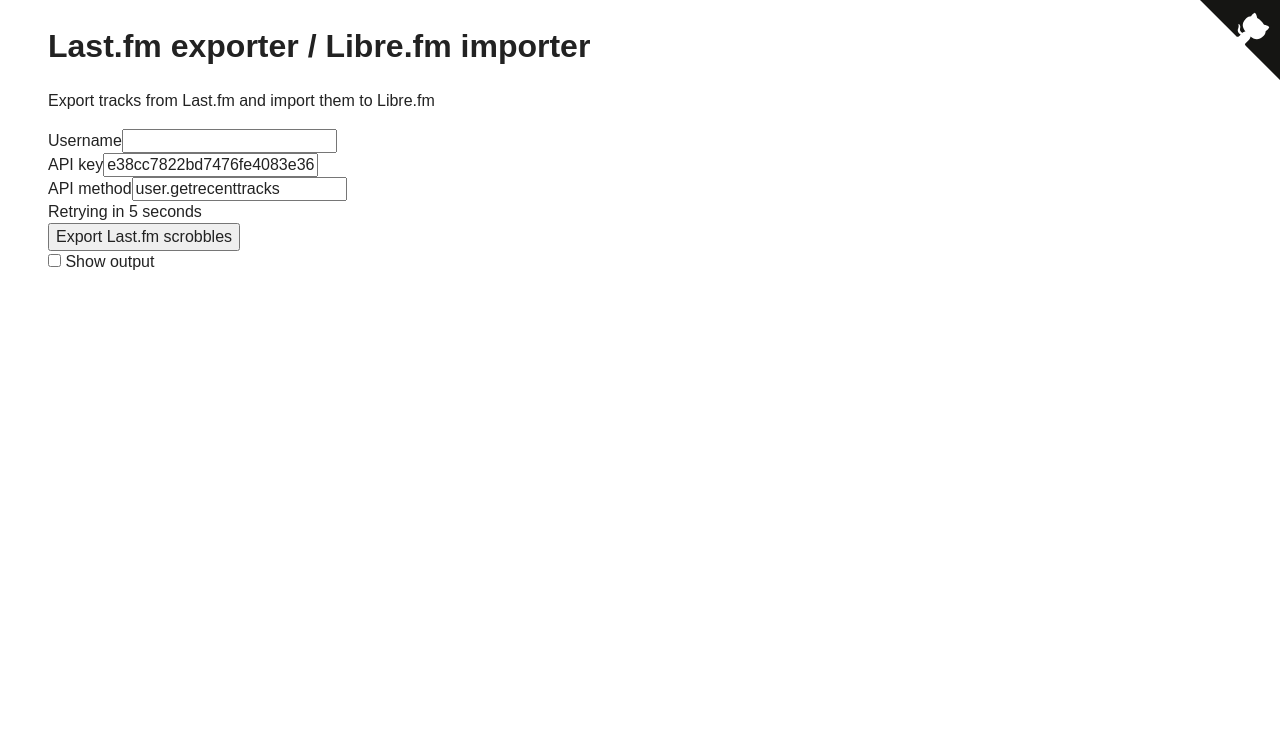
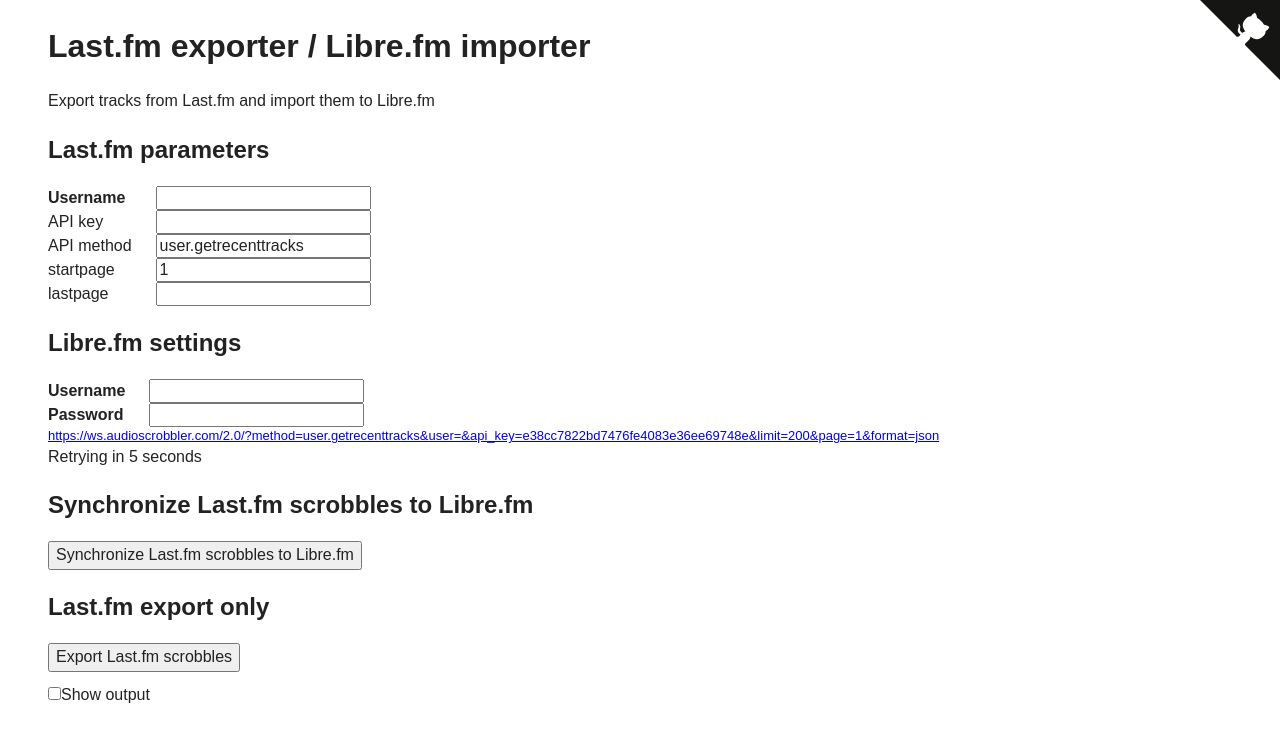
Before and after one commit to digitalheir/lastfm-to-librefm-exporter, a React app: page / in a window 1280 px wide. Both pictures are taken after a click on the button "Export Last.fm scrobbles". Shown: the top 742 px of the page. Built offline with nearby package versions, Linux system fonts and the light colour scheme; no server answers.

Commit message:
Implement further

```diff
--- a/css/app.css
+++ b/css/app.css
@@ -6,3 +6,38 @@
     display: block;
     width: 100%;
 }
+
+.btn-export {
+    margin: 0 0 12px 0;
+}
+
+.status {
+    margin: 0 0 12px 0;
+}
+
+.status-line-url {
+    color: grey;
+    text-decoration: none;
+    font-size: small;
+}
+
+.label-input-empty {
+    font-weight: bold;
+}
+
+.api-parameters {
+    display: table;
+}
+
+.api-parameter {
+    display: table-row;
+}
+
+.api-parameter-label {
+    display: table-cell;
+}
+
+.api-parameter-input {
+    margin: 0 24px;
+    display: table-cell;
+}
--- /dev/null
+++ b/src/components/ApiParameter.tsx
@@ -0,0 +1,33 @@
+import * as React from "react";
+import {StatelessComponent} from "react";
+
+function classNameInput(value: any) {
+    return value ? "label-input-set" : "label-input-empty";
+}
+
+interface ApiParameterProps {
+    defaultValue: string;
+    type?: string;
+    currentValue: any;
+    title: string;
+    htmlFor: string;
+    onChange: (e: any) => any;
+}
+
+export const ApiParameter: StatelessComponent<ApiParameterProps> = ({
+                                                                        defaultValue,
+                                                                        currentValue,
+                                                                        type,
+                                                                        title,
+                                                                        htmlFor,
+                                                                        onChange,
+                                                                    }) =>
+    <div className="api-parameter">
+        <label className={"api-parameter-label " + classNameInput(currentValue)}
+               htmlFor={htmlFor}>{title}</label>
+        <input className="api-parameter-input"
+               defaultValue={defaultValue}
+               type={type || "text"}
+               name={htmlFor}
+               onChange={onChange}/>
+    </div>;
--- a/src/components/App.tsx
+++ b/src/components/App.tsx
@@ -1,92 +1,78 @@
 import * as React from "react";
+import {ApiParameter} from "./ApiParameter";
+import {StatusLine} from "./StatusLine";
+import {parseRawScrobble} from "../parse_track";
+import {apiMethodDefault, createUrl} from "../lastfm";
+import {createRequest} from "../fetch-url";
 
 // import {SearchContainer} from "./Search";
 // import {SearchResults} from "./SearchResults";
 
-const parseNameMbid = (obj: any | undefined) => obj ? ({
-    name: obj["#text"] || undefined,
-    mbid: obj.mbid || undefined,
-}) : undefined;
-
-const parseArtist = (obj) => parseNameMbid(obj);
-const parseAlbum = (obj) => parseNameMbid(obj);
 
 interface State {
     retrying: number;
     startpage: number;
-    url: string | undefined;
+    url: string | null;
     api_key: string;
     showJson: boolean;
     userLastFm: string;
     api_method: string;
     scrobbles: string[];
     totalPages: number;
-    errorMessage: string | undefined;
-    xhr: XMLHttpRequest | undefined;
+    errorMessage: string | null;
+    xhr: XMLHttpRequest | null;
+    libreUsername: string;
+    librePassword: string;
 }
 
 interface Props {
 }
 
-const baseurl = 'https://ws.audioscrobbler.com/2.0/?';
-const settings = (username: string,
-                  startpage: number,
-                  api_key: string,
-                  tracktype: string) => {
-    // "libre.fm":
-// baseurl = 'http://alpha.libre.fm/2.0/?'
-// urlvars = dict(method='user.get%s' % tracktype,
-//     api_key=('lastexport.py-%s' % __version__).ljust(32, '-'),
-//     user=username,
-//     page=startpage,
-//     limit=200)
-
-// elif server == "last.fm":
-    return {
-        method: `user.get${tracktype}`,
-        api_key,
-        user: username,
-        page: startpage,
-        limit: 50,
-    }
-// else:
-// if server[:7] != 'http://':
-// server = 'http://%s' % server
-// baseurl = server + '/2.0/?'
-// urlvars = {method: `user.get${tracktype}`,
-//     api_key=('lastexport.py-%s' % __version__).ljust(32, '-'),
-//     user=username,
-//     page=startpage,
-//     limit=200)
-};
-
-const ErrorMessage: React.StatelessComponent<{ errorMessage: string | undefined, retrying: number }> = ({errorMessage, retrying}) =>
-    errorMessage ? <div className="status-line">{errorMessage}<br/>Retrying in {retrying} seconds</div>
-        : <div className="status-line">Retrying in {retrying} seconds</div>;
-
-const StatusLine: React.StatelessComponent<{
-    errorMessage: string | undefined,
-    url: string | undefined,
-    scrobbleNum: number,
-    retrying: number
-}> = ({errorMessage, url, retrying, scrobbleNum}) =>
-    retrying > 0 ? <ErrorMessage errorMessage={errorMessage} retrying={retrying}/>
-        : url ? <div className="status-line">Fetching <a href={url}>{url}</a></div>
-        : retrying === -200 ? <div className="status-line">Received {scrobbleNum} tracks</div>
-            : <div className="status-line"/>;
+// const settings = (username: string,
+//                   startpage: number,
+//                   api_key: string,
+//                   tracktype: string) => {
+//     // "libre.fm":
+// // baseurl = 'http://alpha.libre.fm/2.0/?'
+// // urlvars = dict(method='user.get%s' % tracktype,
+// //     api_key=('lastexport.py-%s' % __version__).ljust(32, '-'),
+// //     user=username,
+// //     page=startpage,
+// //     limit=200)
+//
+// // elif server == "last.fm":
+//     return {
+//         method: `user.get${tracktype}`,
+//         api_key,
+//         user: username,
+//         page: startpage,
+//         limit: 50,
+//     };
+// // else:
+// // if server[:7] != 'http://':
+// // server = 'http://%s' % server
+// // baseurl = server + '/2.0/?'
+// // urlvars = {method: `user.get${tracktype}`,
+// //     api_key=('lastexport.py-%s' % __version__).ljust(32, '-'),
+// //     user=username,
+// //     page=startpage,
+// //     limit=200)
+// };
 
 export class App extends React.PureComponent<Props, State> {
     state = {
+        libreUsername: "",
+        librePassword: "",
         api_key: "e38cc7822bd7476fe4083e36ee69748e",
-        api_method: "user.getrecenttracks",
+        api_method: apiMethodDefault,
         userLastFm: "",
         scrobbles: [],
         startpage: 1,
         totalPages: -1,
         retrying: -1,
-        url: undefined,
-        errorMessage: undefined,
-        xhr: undefined,
+        url: null,
+        errorMessage: null,
+        xhr: null,
         showJson: false,
     };
 
@@ -94,10 +80,24 @@
         if (timeout > 0) {
             setTimeout(() => {
                 if (this.state.url === url)
-                    this.actuallyFetch(url, cb, timeout)
-            }, timeout * 1000)
+                    this.actuallyFetch(url, cb, timeout);
+            }, timeout * 1000);
         } else {
             this.actuallyFetch(url, cb);
+        }
+    }
+
+    private onErrorFetch(cb: (totalPages: number, res: any, err: any) => any,
+                         url: string,
+                         retry: boolean,
+                         errorMessage?: string,
+                         timeout: number = -1) {
+        const waitTime = retry ? timeout > 0 ? timeout * 2 : 5 : -1;
+        this.setState({
+            retrying: waitTime, errorMessage
+        });
+        if (retry) {
+            this.fetchUrl(url, cb, waitTime);
         }
     }
 
@@ -106,78 +106,66 @@
             retrying: -1,
             url,
         });
-        const req = new XMLHttpRequest();
-        req.overrideMimeType("application/json");
-        req.open('GET', url, true);
-        const onError1 = (retry: boolean, errorMessage?: string) => {
-            const waitTime = retry ? timeout > 0 ? timeout * 2 : 5 : -1;
-            this.setState({
-                retrying: waitTime,
-                errorMessage
-            });
-            if (retry) {
-                this.fetchUrl(url, cb, waitTime)
-            }
-        };
-        req.onload = () => {
+        const onError1 = (retry: boolean, err?: string) => this.onErrorFetch(cb, url, retry, err, timeout);
+        const req = createRequest(url, () => {
             const res = JSON.parse(req.responseText);
             if (url === this.state.url) {
                 // console.log(url);
                 // console.log(this.state.url);
                 if (res.hasOwnProperty("error")) {
-                    onError1(true, res.message as string);
+                    onError1(res.message !== "User not found", res.message as string);
                 } else {
                     const recenttracks = res.recenttracks;
                     if (recenttracks) {
                         const tracks = recenttracks.track;
                         if (tracks && tracks.length) {
-                            cb(recenttracks["@attr"].totalPages as number / 20,
-                                tracks.map(track => ({
-                                    artist: parseArtist(track.artist),
-                                    name: track.name || undefined,
-                                    mbid: track.mbid || undefined,
-                                    album: parseAlbum(track.album),
-                                    uts: (track.date && track.date.uts) || undefined,
-                                })), null);
+                            cb(recenttracks["@attr"].totalPages as number, tracks.map(parseRawScrobble), null);
                         } else onError1(false, "No tracks found");
                     } else onError1(false, "No tracks found");
                 }
             }
-        };
-        req.onerror = () => {
+        }, () => {
             if (url === this.state.url) {
                 onError1(true);
             }
-        };
+        });
         req.send(null);
     }
 
     startExportJson() {
+        const currentRequest = this.state.xhr;
+        if (currentRequest) currentRequest.abort();
         this.setState({
+            errorMessage: null,
+            url: null,
+            xhr: null,
             scrobbles: []
         });
         this.startExportJsonPage(this.state.startpage);
     }
 
     startExportJsonPage(startpage: number) {
-        const url = `${baseurl}method=${this.state.api_method}&user=${this.state.userLastFm}&api_key=${this.state.api_key}&limit=200&page=${startpage}&format=json`;
+        const url = createUrl(this.state.api_method, this.state.userLastFm, this.state.api_key, startpage);
         const currentRequest = this.state.xhr;
         if (currentRequest) currentRequest.abort();
         this.setState({
             startpage,
             url,
-            xhr: undefined,
+            xhr: null,
         });
+        // noinspection JSUnusedLocalSymbols
         this.fetchUrl(url, (totalPages, res, err) => {
             if (res) {
                 if (url === this.state.url) {
+                    const totalPages1 = isFinite(this.state.totalPages) && this.state.totalPages > 0 ? this.state.totalPages : totalPages;
                     this.setState({
-                        totalPages: totalPages,
+                        totalPages: totalPages1,
                         url: undefined,
                         retrying: -200,
                         scrobbles: this.state.scrobbles.concat(res)
                     });
-                    if (startpage < totalPages) {
+                    if (startpage < totalPages1) {
+                        // console.log(`${startpage} < ${totalPages1}`);
                         this.startExportJsonPage(startpage + 1);
                     }
                 }
@@ -187,48 +175,108 @@
 
     render() {
         return <div id="app-root">
-            <div>
-                <label htmlFor="username-lastfm">Username</label>
-                <input type="text" defaultValue={this.state.userLastFm} name="username-lastfm" onChange={(e => {
+            <section>
+                <h2>Last.fm parameters</h2>
+                <div className="api-parameters">
+                    <ApiParameter
+                        currentValue={this.state.userLastFm}
+                        defaultValue=""
+                        title="Username"
+                        htmlFor="username-lastfm"
+                        onChange={e => {
                             this.setState({userLastFm: e.target.value});
+                        }}/>
+                    <ApiParameter
+                        currentValue={this.state.api_key}
+                        defaultValue=""
+                        title="API key"
+                        htmlFor="api-key-lastfm"
+                        onChange={e => {
+                            this.setState({api_key: e.target.value});
+                        }}/>
+                    <ApiParameter
+                        currentValue={this.state.api_method}
+                        defaultValue={apiMethodDefault}
+                        title="API method"
+                        htmlFor="api-method-lastfm"
+                        onChange={e => {
+                            this.setState({api_method: e.target.value});
+                        }}/>
+                    <ApiParameter
+                        currentValue={this.state.startpage}
+                        defaultValue="1"
+                        title="startpage"
+                        htmlFor="api-startpage-lastfm"
+                        onChange={(e => {
+                            const parseInt1 = parseInt(e.target.value);
+                            const startpage = isFinite(parseInt1) ? parseInt1 : Infinity;
+                            this.setState({startpage});
+                        })}
+                    />
+                    <ApiParameter
+                        htmlFor="api-lastpage-lastfm"
+                        title="lastpage"
+                        defaultValue=""
+                        currentValue={this.state.totalPages}
+                        onChange={(e => {
+                            const parseInt1 = parseInt(e.target.value);
+                            this.setState({totalPages: isFinite(parseInt1) ? parseInt1 : Infinity});
                         })}/>
                 </div>
-            <div>
-                <label htmlFor="api-key-lastfm">API key</label>
-                <input defaultValue={this.state.api_key} type="text" name="api-key-lastfm" onChange={(e => {
-                    this.setState({api_key: e.target.value});
+            </section>
+
+
+            <section>
+                <h2>Libre.fm settings</h2>
+                <div className="api-parameters">
+                    <ApiParameter
+                        htmlFor="api-username-libre"
+                        title="Username"
+                        defaultValue=""
+                        currentValue={this.state.libreUsername}
+                        onChange={(e => {
+                            const libreUsername = e.target.value;
+                            this.setState({libreUsername});
+                        })}/>
+                    <ApiParameter
+                        htmlFor="api-password-libre"
+                        type="password"
+                        title="Password"
+                        defaultValue=""
+                        currentValue={this.state.librePassword}
+                        onChange={(e => {
+                            const librePassword = e.target.value;
+                            this.setState({librePassword});
                         })}/>
                 </div>
+            </section>
+
+            <StatusLine {...this.state} scrobbleNum={this.state.scrobbles.length}/>
+
+            <section>
+                <h2>Synchronize Last.fm scrobbles to Libre.fm</h2>
+                <button onClick={() => {
+                    alert("TODO: iomplement");
+                }}>Synchronize Last.fm scrobbles to Libre.fm
+                </button>
+            </section>
+
+            <section>
+                <h2>Last.fm export only</h2>
+                <button className="btn-export" onClick={() => this.startExportJson()}>Export Last.fm scrobbles</button>
                 <div>
-                <label htmlFor="api-method-lastfm">API method</label>
-                <input defaultValue={this.state.api_method} type="text" name="api-method-lastfm" onChange={(e => {
-                    this.setState({api_method: e.target.value});
-                })}/>
-            </div>
-
-            <div>
-                {this.state.startpage > 1 || this.state.totalPages > 0
-                    ? `${this.state.startpage} / ${this.state.totalPages} (${this.state.scrobbles.length} scrobbles)`
-                    : ""
-                }
-            </div>
-            <StatusLine {...this.state} scrobbleNum={this.state.scrobbles.length}/>
-            <button onClick={() => {
-                this.startExportJson();
-            }}>Export Last.fm scrobbles
-            </button>
-            <div>
-                <input type="checkbox" defaultChecked={this.state.showJson} onChange={(e) => {
+                    <input type="checkbox" name="show-output" defaultChecked={this.state.showJson} onChange={(e) => {
                         this.setState({
                             showJson: e.target.checked
-                    })
-                }}/> Show output
+                        });
+                    }}/><label htmlFor="show-output">Show output</label>
                     {
                         this.state.showJson
                             ? <textarea className="output-json" value={JSON.stringify(this.state.scrobbles)}/>
                             : ""
                     }
                 </div>
-        </div>
+            </section>
+        </div>;
     }
 }
--- /dev/null
+++ b/src/components/StatusLine.tsx
@@ -0,0 +1,31 @@
+import * as React from "react";
+
+const ErrorMessage: React.StatelessComponent<{ errorMessage: string | undefined, retrying?: number }> = ({errorMessage, retrying}) =>
+    errorMessage ? retrying ? <div className="status-line">{errorMessage}<br/>Retrying in {retrying} seconds</div>
+        : <div className="status-line">{errorMessage}</div>
+        : <div className="status-line">Retrying in {retrying} seconds</div>;
+
+export const StatusLine: React.StatelessComponent<{
+    errorMessage: string | undefined,
+    url: string | undefined,
+    scrobbleNum: number,
+    startpage: number,
+    totalPages: number,
+    retrying: number
+}> = ({errorMessage, url, retrying, startpage, totalPages, scrobbleNum}) => {
+    const children = [];
+    const showUrl = (!errorMessage || retrying >= 0);
+    if (retrying === -200)
+        children.push(<div className="status-line-page">Done! ({scrobbleNum} scrobbles)</div>);
+    else if (showUrl && (startpage > 1 || totalPages > 0))
+        children.push(<div className="status-line-page">{startpage} / {totalPages} ({scrobbleNum} scrobbles so
+            far)</div>);
+    if (showUrl && url)
+        children.push(<div className="status-line-url"><a href={url}>{url}</a></div>);
+    children.push(retrying > 0 ? <ErrorMessage errorMessage={errorMessage} retrying={retrying}/>
+        : errorMessage ? <ErrorMessage errorMessage={errorMessage}/>
+            : url ? <div className="status-line">Fetching</div>
+                : retrying === -200 ? <div className="status-line">Received {scrobbleNum} tracks</div>
+                    : <div className="status-line"/>);
+    return <div className="status">{children}</div>;
+};
--- /dev/null
+++ b/src/fetch-url.ts
@@ -0,0 +1,12 @@
+export const createRequest = (url: string, onLoad?: () => any, onError?: () => any) => {
+    const req = new XMLHttpRequest();
+    req.overrideMimeType("application/json");
+    req.open("GET", url, true);
+    if (onError) {
+        req.onerror = onError;
+    }
+    if (onLoad) {
+        req.onload = onLoad;
+    }
+    return req;
+};
--- /dev/null
+++ b/src/lastfm.ts
@@ -0,0 +1,6 @@
+const baseurl = "https://ws.audioscrobbler.com/2.0/?";
+
+export const apiMethodDefault = "user.getrecenttracks";
+
+export const createUrl = (api_method: string, userLastFm: string, api_key: string, startpage: number) =>
+    `${baseurl}method=${api_method}&user=${userLastFm}&api_key=${api_key}&limit=200&page=${startpage}&format=json`;
--- a/src/parse_track.ts
+++ b/src/parse_track.ts
@@ -1,7 +1,39 @@
 // const badXmlPattern = /\xef\xbf\xbe/g;
 const rgxBadPattern = /[\0-\x08\x0b-\x1f]|\xef\xbf\xbe/g;
 
-export const sanitizeString = (str: string) => str.replace(rgxBadPattern, "");
+export const sanitizeString = (str: string | undefined) => str && str.replace(rgxBadPattern, "");
 
-export const parseRawScrobble = (obj:any) => null;
-export const parseArtist = (obj:any) => null;
+interface Mbid {
+    name?: string;
+    mbid?: string;
+}
+
+interface Artist extends Mbid {
+}
+
+interface Album extends Mbid {
+}
+
+export interface Scrobble {
+    artist?: Artist;
+    name?: string;
+    mbid?: string;
+    album?: Album;
+    uts?: number;
+}
+
+export const parseRawScrobble = (track: any): Scrobble => ({
+    artist: parseArtist(track.artist),
+    name: sanitizeString(track.name || undefined),
+    mbid: sanitizeString(track.mbid || undefined),
+    album: parseAlbum(track.album),
+    uts: (track.date && track.date.uts) || undefined,
+});
+
+const parseNameMbid = (obj: any | undefined) => obj ? ({
+    name: sanitizeString(obj["#text"] || undefined),
+    mbid: sanitizeString(obj.mbid || undefined),
+}) : undefined;
+
+export const parseArtist = (obj: any) => parseNameMbid(obj);
+const parseAlbum = (obj: any) => parseNameMbid(obj);
```
Lines whose indentation alone changed are shown as unchanged.
